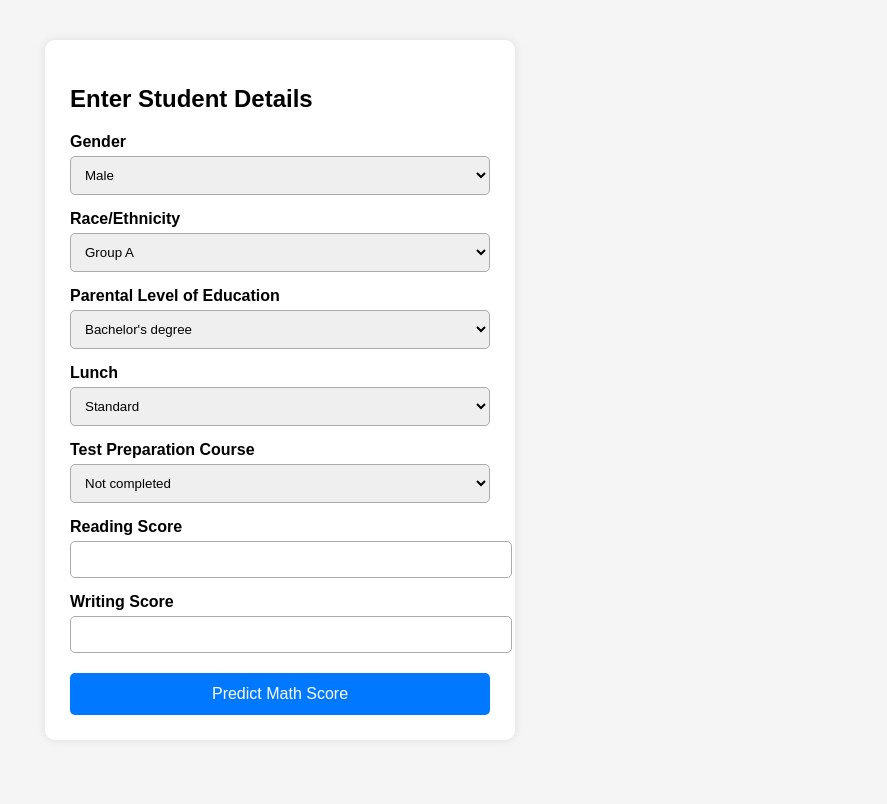
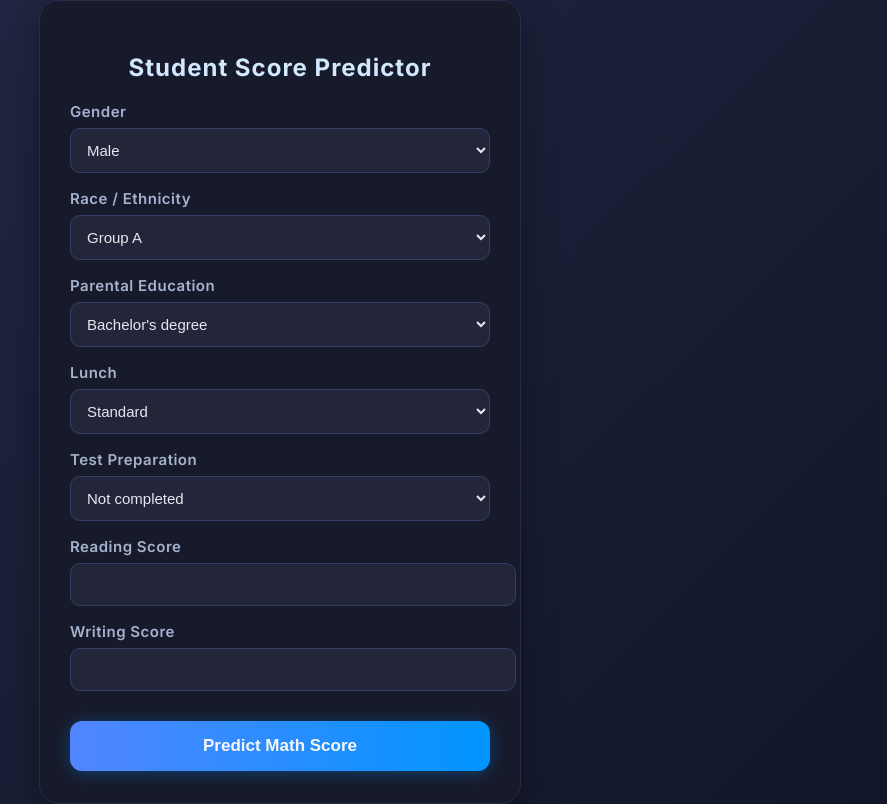
Before and after one commit to aaquiib/student_performance, a Flask app: page /predict in a window 1280 px wide. Shown: the whole page, without its empty margins (360-1247 px from the left). Run offline with Flask 3, Linux system fonts and the light colour scheme.

Commit message:
fixed ui

```diff
--- a/templates/home.html
+++ b/templates/home.html
@@ -1,74 +1,150 @@
 <!DOCTYPE html>
 <html lang="en">
 <head>
-    <meta charset="UTF-8">
-    <meta name="viewport" content="width=device-width, initial-scale=1.0">
-    <title>Student Score Prediction - Input Form</title>
+  <meta charset="UTF-8" />
+  <meta name="viewport" content="width=device-width, initial-scale=1.0" />
+  <title>Student Score Predictor</title>
   <style>
+    /* Import a modern clean font */
+    @import url('https://fonts.googleapis.com/css2?family=Inter:wght@400;600;700&display=swap');
+
     body {
-            font-family: Arial, sans-serif;
-            margin: 40px;
-            background: #f5f5f5;
+      margin: 0;
+      font-family: 'Inter', sans-serif;
+      background: linear-gradient(135deg, #232946 0%, #121629 100%);
+      display: flex;
+      justify-content: center;
+      align-items: center;
+      min-height: 100vh;
+      color: #e4e8ef;
     }
-        .container {
-            background: white;
-            padding: 25px;
+
+    .card {
+      width: 420px;
+      background: #171a2b;
+      padding: 32px 30px;
+      border-radius: 20px;
+      box-shadow: 0 12px 36px rgba(0, 0, 0, 0.35);
+      animation: fadeIn 0.6s ease;
+      border: 1px solid #272b47;
+    }
+
+    @keyframes fadeIn {
+      from { opacity: 0; transform: translateY(10px); }
+      to { opacity: 1; transform: translateY(0); }
+    }
+
+    h2 {
+      text-align: center;
+      margin-bottom: 20px;
+      color: #d1e8ff;
+      font-weight: 700;
+      letter-spacing: 1px;
+    }
+
+    label {
+      font-weight: 600;
+      margin-top: 14px;
+      display: block;
+      color: #a6b3ce;
+      letter-spacing: 0.5px;
+      font-size: 15px;
+    }
+
+    select,
+    input {
+      width: 100%;
+      padding: 12px;
+      margin-top: 7px;
       border-radius: 10px;
-            width: 420px;
-            margin: auto;
-            box-shadow: 0 0 10px rgba(0,0,0,0.1);
+      border: 1px solid #344063;
+      background: #23263a;
+      color: #e4e8ef;
+      font-size: 15px;
+      transition: border-color 0.2s, box-shadow 0.2s, background 0.25s;
+      margin-bottom: 2px;
+      outline: none;
     }
-        label {
-            font-weight: bold;
-            margin-top: 15px;
-            display: block;
+
+    select:focus,
+    input:focus {
+      border-color: #0095ff;
+      background: #232946;
+      box-shadow: 0 0 8px 0 #0095ff45;
     }
-        select, input {
-            width: 100%;
-            padding: 10px;
-            margin-top: 5px;
-            border-radius: 5px;
-            border: 1px solid #aaa;
-        }
+
     button {
       width: 100%;
-            margin-top: 20px;
-            padding: 12px;
-            background: #0078ff;
-            color: white;
+      padding: 15px;
+      margin-top: 28px;
+      background: linear-gradient(90deg, #5286ff 0%, #0095ff 100%);
       border: none;
-            border-radius: 5px;
-            font-size: 16px;
+      border-radius: 12px;
+      color: #f6f6f6;
+      font-size: 17px;
+      font-weight: 600;
       cursor: pointer;
-        }
-        button:hover {
-            background: #005fcc;
+      box-shadow: 0 2px 16px #0095ff55;
+      transition: background 0.25s, transform 0.15s;
     }
 
-        /* ✅ Prediction box styling */
+    button:hover {
+      background: linear-gradient(90deg, #3978e6 0%, #007dd1 100%);
+      transform: translateY(-2px) scale(1.02);
+    }
+
     .prediction-box {
-            margin-top: 25px;
-            padding: 15px;
-            background: #e8f0fe;
-            border-left: 5px solid #0078ff;
-            border-radius: 5px;
+      margin-top: 26px;
+      padding: 20px;
+      background: linear-gradient(90deg, #2036a6 0%, #0fa3e2 100%);
+      border-left: 6px solid #0095ff;
+      border-radius: 12px;
+      animation: slideUp 0.4s ease;
+      color: #f6f6f6;
+    }
+
+    @keyframes slideUp {
+      from { opacity: 0; transform: translateY(10px); }
+      to { opacity: 1; transform: translateY(0); }
+    }
+
+    .prediction-box h3 {
+      margin: 0 0 4px 0;
+      color: #e0f2fe;
+      font-size: 1.03rem;
+      font-weight: 600;
+    }
+
+    .prediction-box h2 {
+      margin: 6px 0 0;
+      color: #ffffff;
+      font-size: 2.2rem;
+      font-weight: 800;
+      letter-spacing: 1px;
+    }
+
+    /* Custom scrollbar for modern appearance */
+    ::-webkit-scrollbar {
+      width: 10px;
+      background: #171a2b;
+    }
+    ::-webkit-scrollbar-thumb {
+      background: #272b47;
+      border-radius: 10px;
     }
   </style>
 </head>
 <body>
-
-<div class="container">
-    <h2>Enter Student Details</h2>
-
+  <div class="card">
+    <h2>Student Score Predictor</h2>
     <form action="/predict" method="POST">
-
       <label>Gender</label>
       <select name="gender" required>
         <option value="male">Male</option>
         <option value="female">Female</option>
       </select>
 
-        <label>Race/Ethnicity</label>
+      <label>Race / Ethnicity</label>
       <select name="race_ethnicity" required>
         <option value="group A">Group A</option>
         <option value="group B">Group B</option>
@@ -77,7 +153,7 @@
         <option value="group E">Group E</option>
       </select>
 
-        <label>Parental Level of Education</label>
+      <label>Parental Education</label>
       <select name="parental_level_of_education" required>
         <option value="bachelor's degree">Bachelor's degree</option>
         <option value="some college">Some college</option>
@@ -92,29 +168,28 @@
         <option value="free/reduced">Free/Reduced</option>
       </select>
 
-        <label>Test Preparation Course</label>
+      <label>Test Preparation</label>
       <select name="test_preparation_course" required>
         <option value="none">Not completed</option>
         <option value="completed">Completed</option>
       </select>
 
       <label>Reading Score</label>
-        <input type="number" name="reading_score" min="0" max="100" required>
+      <input type="number" name="reading_score" min="0" max="100" required />
 
       <label>Writing Score</label>
-        <input type="number" name="writing_score" min="0" max="100" required>
+      <input type="number" name="writing_score" min="0" max="100" required />
 
       <button type="submit">Predict Math Score</button>
     </form>
 
+    <!-- Backend logic should set prediction variable -->
     {% if prediction %}
     <div class="prediction-box">
-        <h3>Predicted Math Score:</h3>
+      <h3>Predicted Math Score</h3>
       <h2>{{ prediction }}</h2>
     </div>
     {% endif %}
-
   </div>
-
 </body>
 </html>
```
Also changed, not shown: 1 other file. Lines whose indentation alone changed are shown as unchanged.
